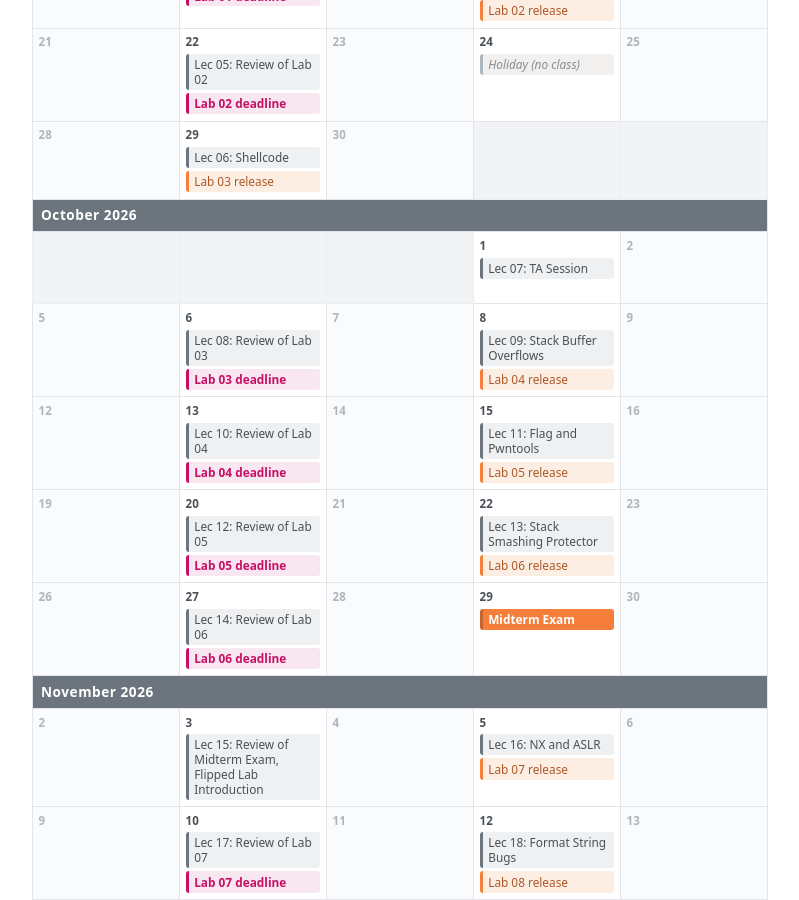
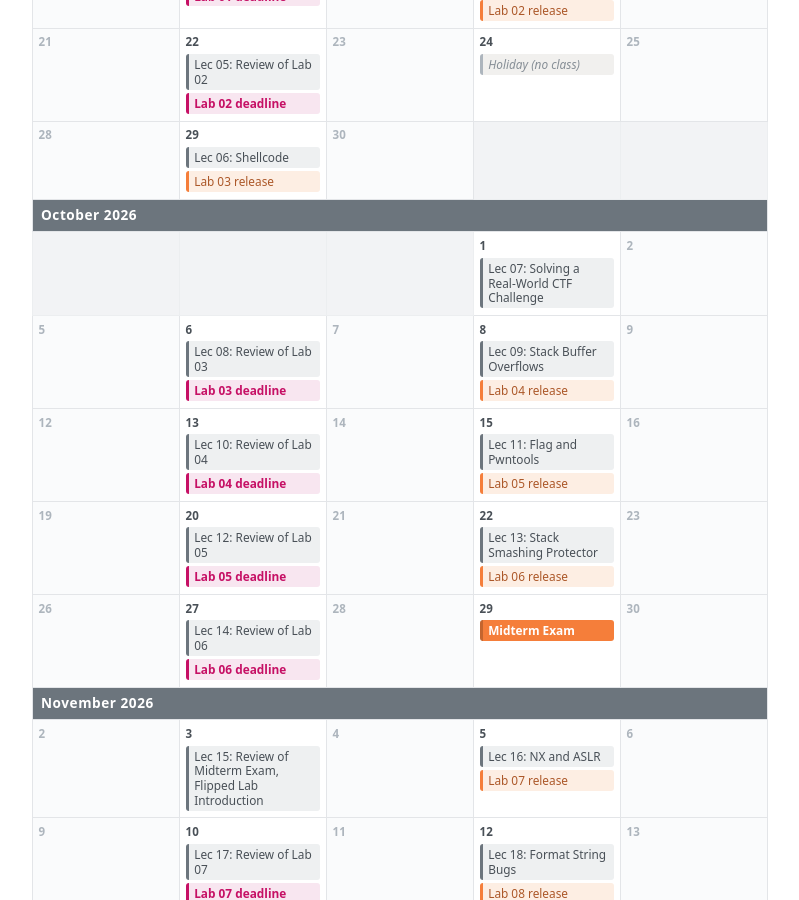
Before and after one commit to postech-compsec/postech-compsec.github.io, a Jekyll site: the page built from pages/csed559/2026fa.md, in a window 1280 px wide and 900 px high, scrolled down 916 px. Shown: the whole window, without its empty margins (240-1039 px from the left). Built offline with Jekyll 4.4.1, drawn with Linux system fonts in a browser that asks for light colours; nearby versions of some CDN libraries.

Commit message:
update lec07 schedule

```diff
--- a/_data/csed559_2026fa.json
+++ b/_data/csed559_2026fa.json
@@ -66,7 +66,7 @@
       "date": "2026-10-01",
       "day": "Thu",
       "events": [
-        { "type": "lecture", "number": 7, "title": "TA Session" }
+        { "type": "lecture", "number": 7, "title": "Solving a Real-World CTF Challenge" }
       ]
     },
     {
```
